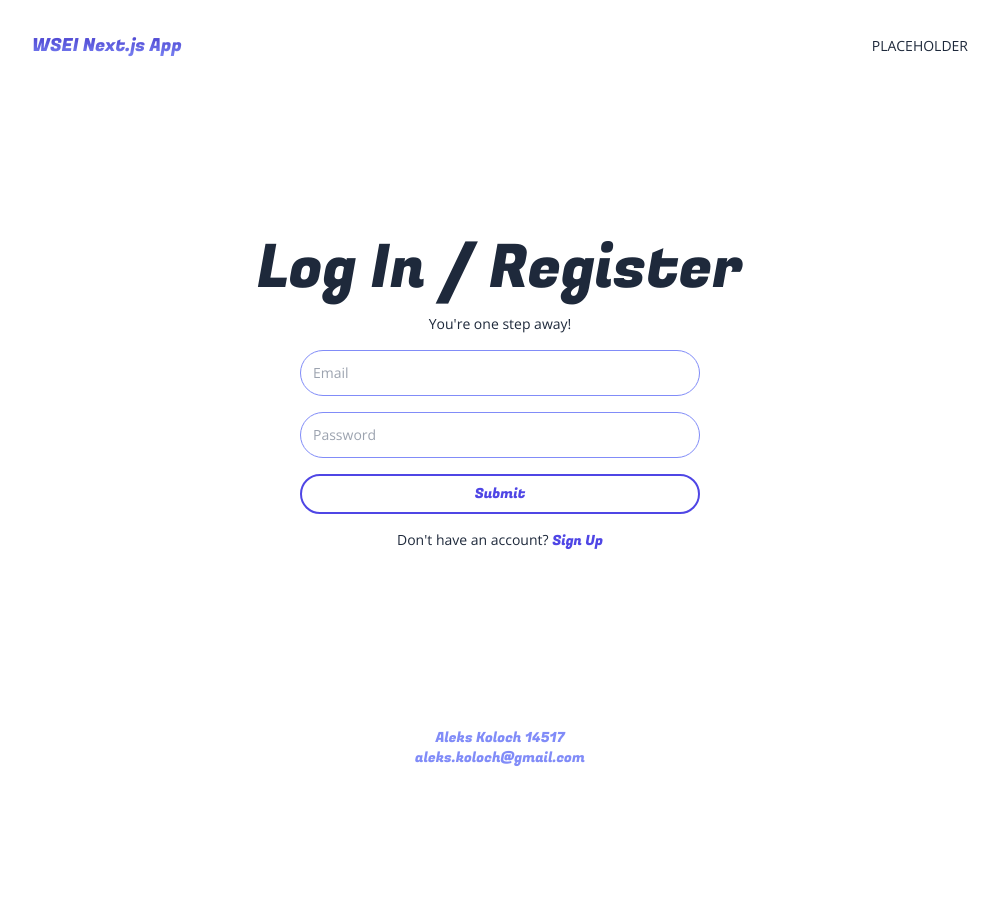
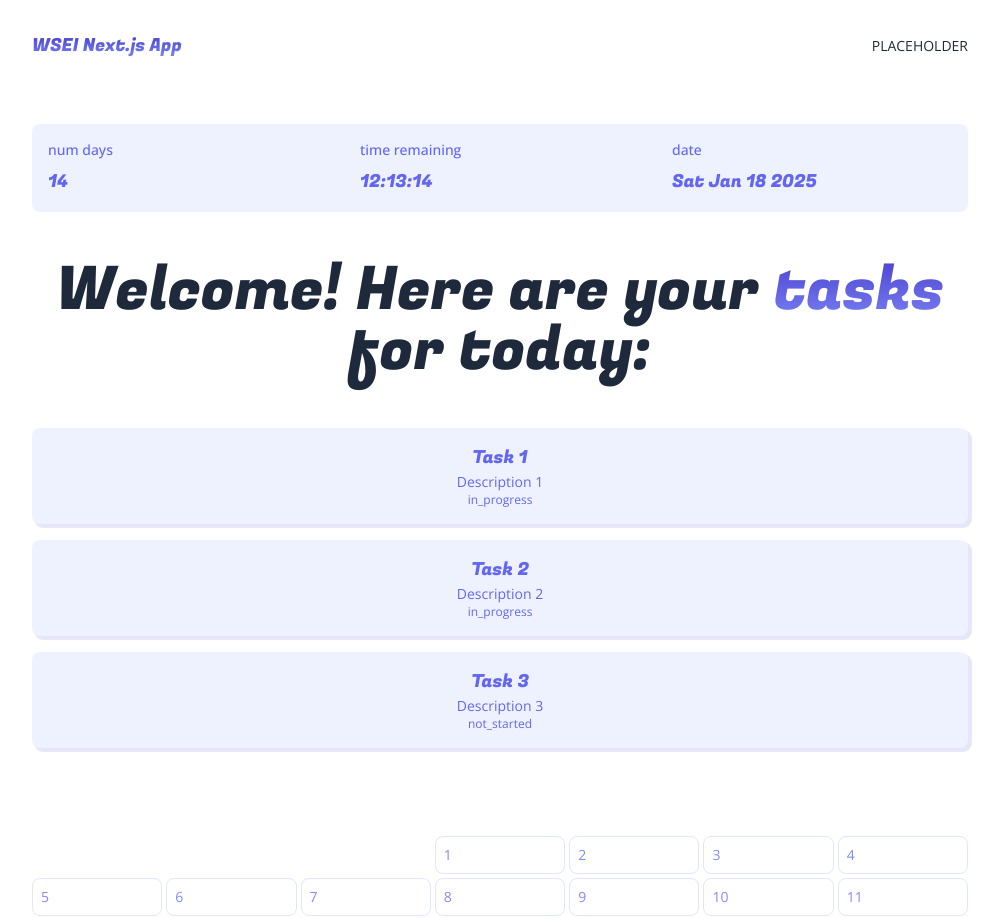
Before and after one commit to alekskoloch/WSEITaskTracker, a Next.js app: page /dashboard in a window 1280 px wide. Shown: the top 918 px of the page, without its empty margins (140-1143 px from the left). Before the commit the page ends 800 px from the top, so only its background shows below. Built offline with nearby package versions, Linux system fonts and the light colour scheme.

Commit message:
Add Calendar component

```diff
--- a/app/dashboard/page.js
+++ b/app/dashboard/page.js
@@ -8,7 +8,7 @@
 
 export default function DashboardPage() {
 
-    const isAuthenticated = false;
+    const isAuthenticated = true;
 
     let children = (
         <Login />
--- a/app/globals.css
+++ b/app/globals.css
@@ -7,3 +7,12 @@
   -webkit-background-clip: text;
   -webkit-text-fill-color: transparent;
 }
+
+.purpleShadow {
+    box-shadow: 3px 3px 1px 1px lavender;
+}
+
+.purpleShadow:hover {
+    transform: translateX(3px, 3px);
+    box-shadow: 0px 0px 1px 1px lavender;
+}
--- a/app/layout.js
+++ b/app/layout.js
@@ -1,4 +1,5 @@
 import { Fugaz_One, Open_Sans, Geist, Geist_Mono } from "next/font/google";
+import Link from "next/link";
 import "./globals.css";
 
 const geistSans = Geist({
@@ -22,7 +23,9 @@
 export default function RootLayout({ children }) {
   const header = (
     <header className="p-4 sm:p-8 flex items-center justify-between gap-4">
-      <h1 className={'text-base sm:text-lg textGradient ' + fugaz.className}>WSEI Next.js App</h1>
+      <Link href="/">
+        <h1 className={'text-base sm:text-lg textGradient ' + fugaz.className}>WSEI Next.js App</h1>
+      </Link>
       <div className="flex items-center justify-between">
         PLACEHOLDER
       </div>
--- a/components/Calendar.js
+++ b/components/Calendar.js
@@ -1,7 +1,71 @@
+import { Newsreader } from 'next/font/google';
+import { gradients } from '@/utils/gradients';
+import { baseTaskNumbers } from '@/utils/data';
 import React from 'react'
 
-export default function Calendar() {
-  return (
-    <div>Calendar</div>
-  )
+const months = [
+    "January", "February", "March", "April", "May", "June",
+    "July", "August", "September", "October", "November", "December"
+];
+
+const days = [
+    "Sunday", "Monday", "Tuesday", "Wednesday", "Thursday", "Friday", "Saturday"
+];
+
+const demoData = {
+    "15": 2, "16": 4, "17": 1, "18": 3, "19": 5,
+    "20": 2, "21": 4, "22": 1, "23": 3, "24": 5,
 }
+
+const now = new Date();
+
+export default function Calendar(props) {
+
+    const { demo } = props;
+
+    const year = 2025
+    const month = 'January'
+    const monthNow = new Date(year, months.indexOf(month), 1);
+    const firstDayOfMonth = monthNow.getDay();
+    const daysInMonth = new Date(year, months.indexOf(month) + 1, 0).getDate();
+
+    const daysToDisplay = firstDayOfMonth + daysInMonth;
+    const numRows = (Math.floor(daysToDisplay / 7) + (daysToDisplay % 7 ? 1 : 0));
+
+    return (
+        <div className='flex flex-col overflow-hidden gap-1 py-4 sm:py-6 md:py-10'>
+            {[...Array(numRows).keys()].map((row, rowIndex) => {
+                return (
+                    <div key={rowIndex} className='grid grid-cols-7 gap-1'>
+                        {days.map((dayOfWeek, dayOfWeekIndex) => {
+
+                            let dayIndex = (rowIndex * 7) + dayOfWeekIndex - (firstDayOfMonth - 1);
+
+                            let dayDisplay = dayIndex > daysInMonth ?
+                            false : (row === 0 && dayOfWeekIndex < firstDayOfMonth) ?
+                            false : true;
+
+                            let isToday = dayIndex === now.getDate();
+
+                            if (!dayDisplay) {
+                                return (
+                                    <div className='bg-white' key={dayOfWeekIndex} />
+                                )
+                            }
+
+                            let color = demo ? gradients.indigo[baseTaskNumbers[dayIndex]] : dayIndex in demoData ? gradients.indigo[demoData[dayIndex]] : 'white';
+
+                            return (
+                                <div style={{ background: color }} key={dayOfWeekIndex} className={'text-xs sm:text-sm border border-solid p-2 flex items-center gap-2 justify-between rounded-lg ' +
+                                (isToday ? ' border-indigo-400 ' : ' border-indigo-100 ') +
+                                (color === 'white' ? ' text-indigo-400 ' : ' text-white ')}>
+                                    <p>{dayIndex}</p>
+                                </div>
+                            )
+                        })}
+                    </div>
+                )
+            })}
+        </div>
+    )
+}
--- a/components/Dashboard.js
+++ b/components/Dashboard.js
@@ -1,7 +1,62 @@
 import React from 'react'
+import Calendar from './Calendar';
+import { Fugaz_One }from 'next/font/google';
+
+const fugaz = Fugaz_One({ subsets: ["latin"], weight: ['400'] });
 
 export default function Dashboard() {
-  return (
-    <div>Dashboard</div>
-  )
+
+    const statuses = {
+        num_days: 14,
+        time_remaining: '12:13:14',
+        date: (new Date()).toDateString()
+    }
+
+    const tasks = {
+        task_1: {
+            name: 'Task 1',
+            description: 'Description 1',
+            status: 'in_progress'
+        },
+        task_2: {
+            name: 'Task 2',
+            description: 'Description 2',
+            status: 'in_progress'
+        },
+        task_3: {
+            name: 'Task 3',
+            description: 'Description 3',
+            status: 'not_started'
+        },
+    }
+
+    return (
+        <div className='flex flex-col flex-1 gap-4 sm:gap-8 md:gap-12'>
+            <div className='grid grid-cols-3 bg-indigo-50 text-indigo-500 rounded-lg'>
+                {Object.keys(statuses).map((status, statusIndex) => {
+                    return (
+                        <div key={statusIndex} className='p-4 flex flex-col gap-1 sm:gap-2'>
+                            <p className='font-medium upperccase text-xs sm:text-sm'>{status.replaceAll('_', ' ')}</p>
+                            <p className={'text-base sm:text-lg ' + fugaz.className}>{statuses[status]}</p>
+                        </div>
+                    )
+                })}
+            </div>
+            <h4 className={'text-4xl sm:text-5xl md:text-6xl text-center ' + fugaz.className}>
+                Welcome! Here are your <span className='textGradient'>tasks</span> for today:
+            </h4>
+            <div className='grid grid-cols-1 md:grid-col-5 gap-4'>
+                {Object.keys(tasks).map((task, taskIndex) => {
+                    return (
+                        <button key={taskIndex} className='p-4 bg-indigo-50 text-indigo-500 rounded-lg purpleShadow duration-200 hover:bg-[lavender]'>
+                            <p className={'font-medium text-lg ' + fugaz.className }>{tasks[task].name}</p>
+                            <p className='text-sm'>{tasks[task].description}</p>
+                            <p className='text-xs'>{tasks[task].status}</p>
+                        </button>
+                    )
+                })}
+            </div>
+            <Calendar />
+        </div>
+    )
 }
--- a/components/Hero.js
+++ b/components/Hero.js
@@ -16,7 +16,7 @@
             <Button text="Sing Up" />
             <Button text="Login" dark />
         </div>
-        <Calendar />
+        <Calendar demo />
     </div>
   )
 }
--- /dev/null
+++ b/utils/data.js
@@ -0,0 +1,11 @@
+export const baseTaskNumbers = {
+    "0": 2, "1": 5, "2": 4, "3": 1, "4": 3,
+    "5": 2, "6": 4, "7": 1, "8": 5, "9": 3,
+    "10": 2, "11": 4, "12": 1, "13": 3, "14": 5,
+    "15": 2, "16": 4, "17": 1, "18": 3, "19": 5,
+    "20": 2, "21": 4, "22": 1, "23": 3, "24": 5,
+    "25": 3, "26": 4, "27": 2, "28": 1, "29": 2,
+    "30": 4, "31": 1, "32": 3, "33": 5, "34": 2,
+    "35": 4, "36": 1, "37": 5, "38": 3, "39": 2,
+    "40": 5, "41": 4, "42": 1, "43": 3,
+}
--- /dev/null
+++ b/utils/gradients.js
@@ -0,0 +1,7 @@
+export const gradients = {
+    indigo: ['#dcd6ff', '#b8adff', '#9285ff', '#7766ff', '#4833ff', '#3525db', '#261ab1', '#1a1093', '#10097a',],
+    green: ['#dcfdc3', '#affc9d', '#7cf86c', '#4bf246', '#0cea1c', '#0dc928', '#0ca82f', '#038731', '#047031',],
+    blue: ['#ccfffa', '#9afefe', '#66f1fc', '#41dffa', '#07c2f7', '#0497d4', '#0171b1', '#02518e', '#003a76',],
+    yellow: ['#fff8db', '#fff0b8', '#ffe495', '#ffd97b', '#ffc84f', '#dba339', '#b78127', '#936118', '#7a4b10',],
+    pink: ['#ffd8f2', '#ffb1ea', '#ff8aea', '#ff6df1', '#ff3dfe', '#cd2ddb', '#9d1fb7', '#731493', '#540b7a',],
+}
```
